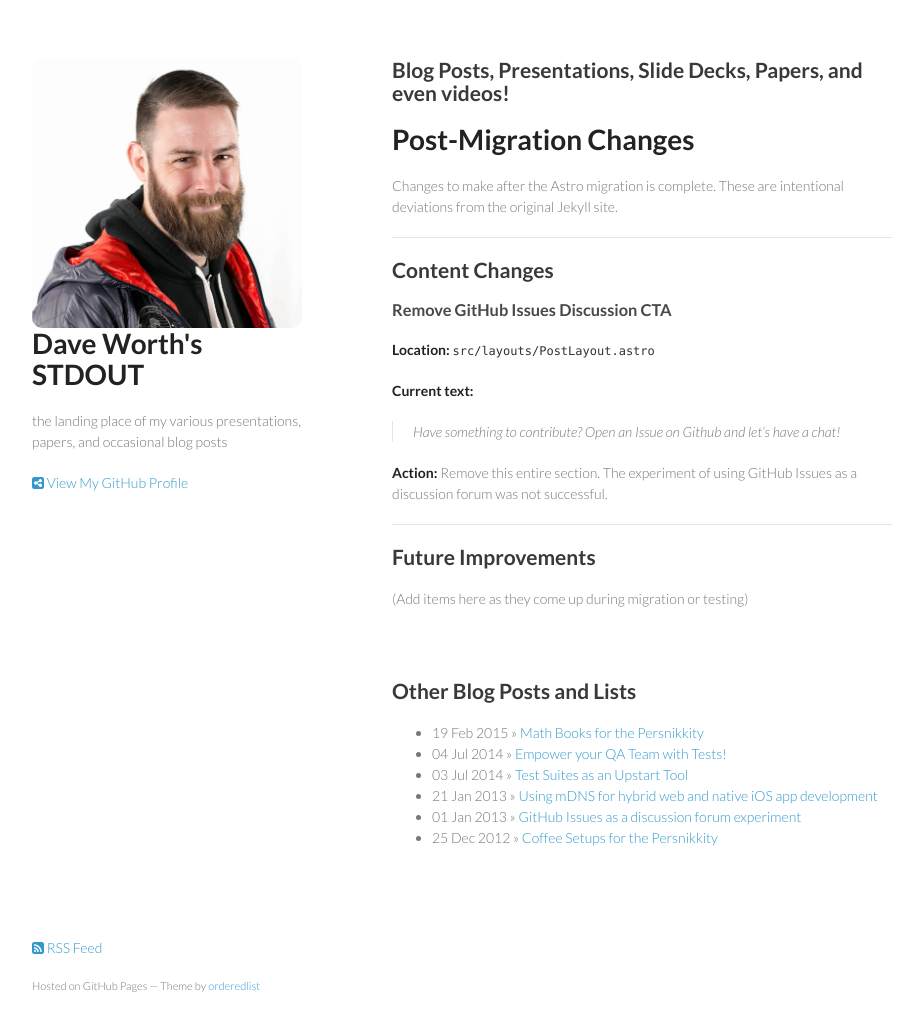
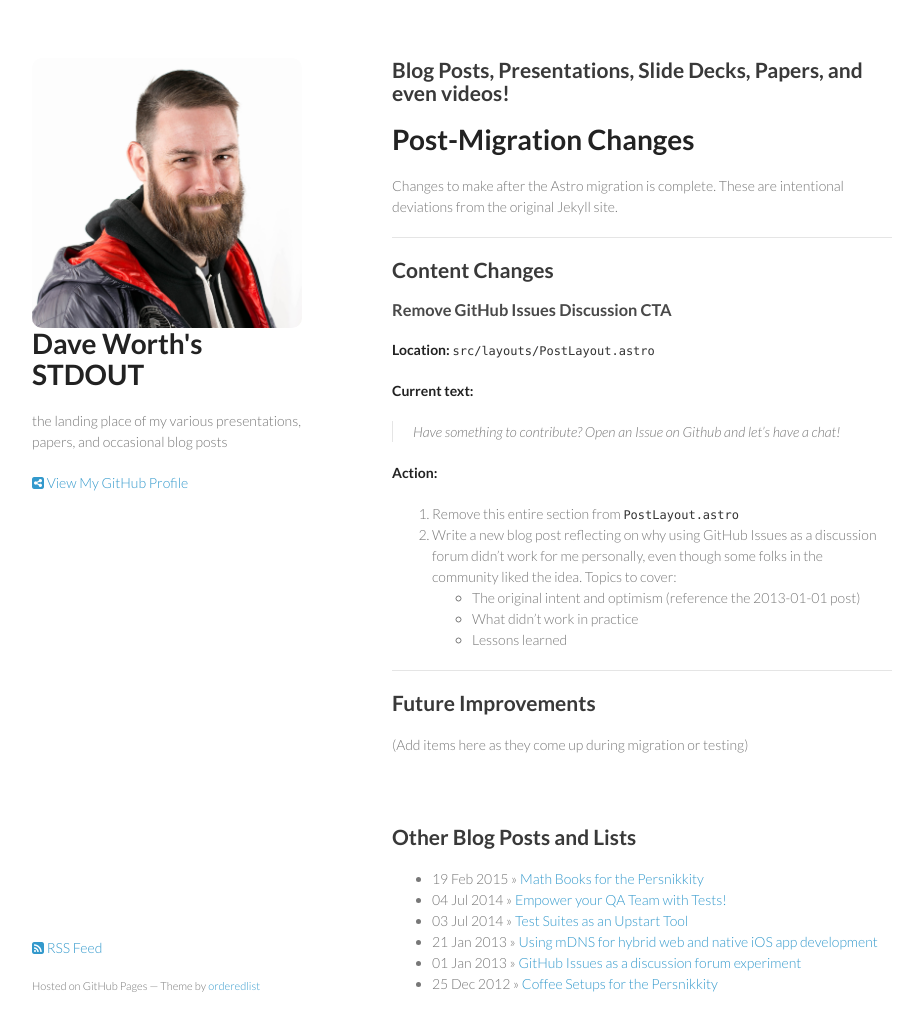
Before and after one commit to daveworth/daveworth.github.com, a Jekyll site: the page built from POST_MIGRATION_CHANGES.md, in a window 1280 px wide and 1064 px high. Shown: the top 1031 px of the window, without its empty margins (178-1101 px from the left). Built offline with Jekyll 4.4.1, drawn with Linux system fonts in a browser that asks for light colours; nearby versions of some CDN libraries; our own code applies the rules of GitHub Pages for plain Markdown files.

Commit message:
docs: expand github issues removal with follow-up post idea

```diff
--- a/POST_MIGRATION_CHANGES.md
+++ b/POST_MIGRATION_CHANGES.md
@@ -13,7 +13,12 @@ Changes to make after the Astro migration is complete. These are intentional dev
 **Current text:**
 > Have something to contribute? Open an Issue on Github and let's have a chat!
 
-**Action:** Remove this entire section. The experiment of using GitHub Issues as a discussion forum was not successful.
+**Action:**
+1. Remove this entire section from `PostLayout.astro`
+2. Write a new blog post reflecting on why using GitHub Issues as a discussion forum didn't work for me personally, even though some folks in the community liked the idea. Topics to cover:
+   - The original intent and optimism (reference the 2013-01-01 post)
+   - What didn't work in practice
+   - Lessons learned
 
 ---
 
```
